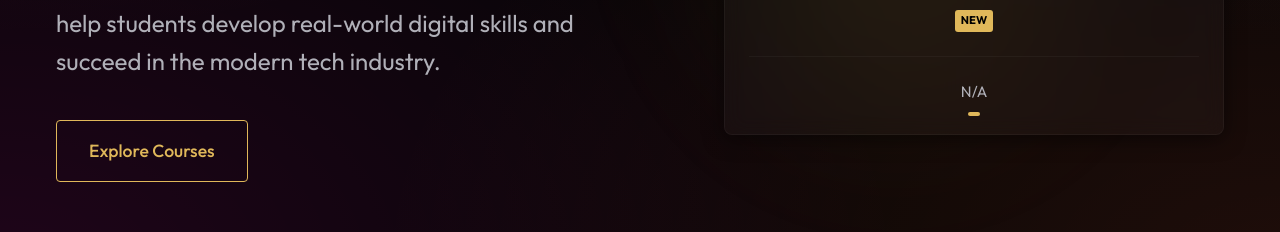
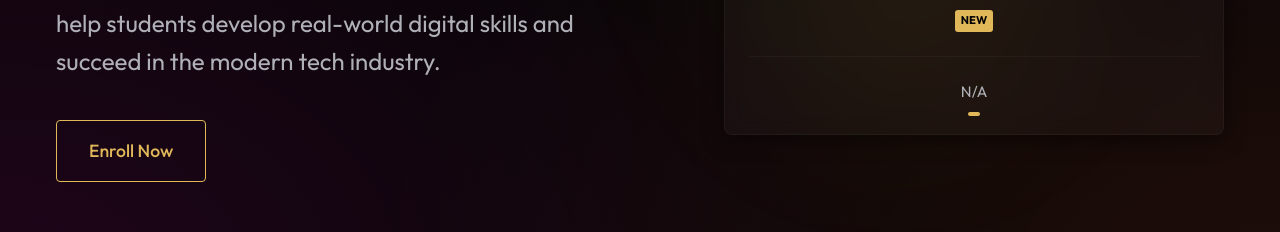
Before and after one commit to arman452780-creator/Rn-Tech, a plain HTML site: page index.html in a window 1280 px wide. Shown: the part 1328-1560 px from the top of the page. Drawn offline with nearby package versions, Linux system fonts and the light colour scheme; a web font is replaced by a local one.

Commit message:
Update index.html

```diff
--- a/index.html
+++ b/index.html
@@ -90,7 +90,7 @@ l
                     <p class="hero-desc">Practical computer training at RN-TECH designed to help students develop real-world digital skills and
                         succeed in the modern tech industry.</p>
                     <div class="hero-actions">
-                        <a href="courses.html" class="btn btn-outline lg">Explore Courses</a>
+                        <a href="courses.html" class="btn btn-outline lg">Enroll Now</a>
                     </div>
                 </div>
 
```
